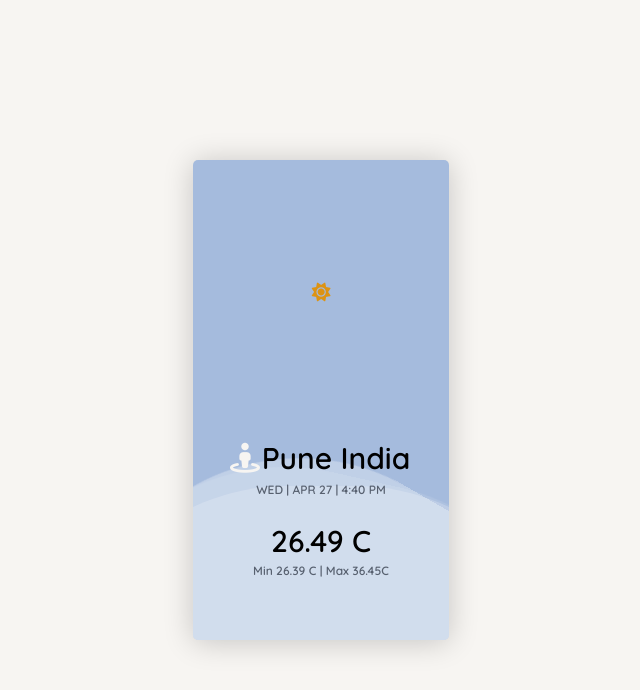
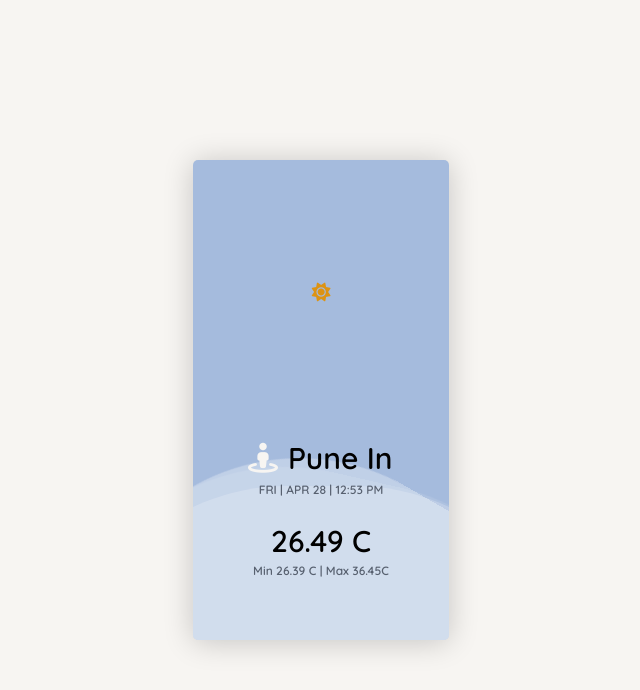
Before and after one commit to vsjawadwar/DynamicWeather, a plain HTML site: page home.html in a window 1280 px wide. Shown: the whole page, without its empty margins (319-959 px from the left). Drawn offline with Linux system fonts and the light colour scheme.

Commit message:
Javascript added for Date and Time harcoded. Need to work on API calls

```diff
--- a/home.html
+++ b/home.html
@@ -201,12 +201,52 @@
             <i class="fa-solid fa-sun" style="color: #dd9313;"></i>
         </div>
         <div class="information">
-            <h2 class="location"><i class="fa-solid fa-street-view" style="color: #f7f5f2;"></i>Pune India</h2>
+            <h2 class="location"><i class="fa-solid fa-street-view" style="color: #f7f5f2;"></i>&nbsp;Pune In</h2>
             <p id="date">WED | Apr 27 | 4:40 PM</p>
             <h1 class="temperature">26.49 C</h1>
             <h3 class="tempminmax">Min 26.39 C | Max 36.45C</h3>
         </div>
     </div>
+    <script>
+        const currentDate=document.getElementById("date");
+        let weathercondition=document.getElementById("weathercondition");
+        const tempStatus="Clouds";
+        const getCurrentDate=()=>{
+            let weekDay=new Array(7);
+            weekDay[0]="Sun";
+            weekDay[1]="Mon";
+            weekDay[2]="Tue";
+            weekDay[3]="Wed"
+            weekDay[4]="Thu";
+            weekDay[5]="Fri";
+            weekDay[6]="Sat";
+            let currentTime=new Date();
+            return weekDay[currentTime.getDay()];
+        }
+        const getCurrentTime=()=>{
+            var months=["Jan","Feb","Mar","Apr","May","Jun","Jul","Aug","Sep","Oct","Nov","Dec"];
+            var now=new Date();
+            var month=months[now.getMonth()];
+            var date=now.getDate();
+            let hours=now.getHours();
+            let mins=now.getMinutes();
+            let period="AM";
+            if(hours >11)
+            {
+                period="PM";
+                if(hours>12) hours-=12;
+            }
+            if(mins <10)
+            {
+                mins='0'+mins;
+            }
+            // var year=now.getFullYear();
+            // console.log(month +"/"+day);
+            return `${month} ${date} | ${hours}:${mins} ${period}`;
+        }
+        date.innerHTML= getCurrentDate() + " | " + getCurrentTime();
+        // getCurrentDate();
+    </script>
 </body>
 
 </html>
```
